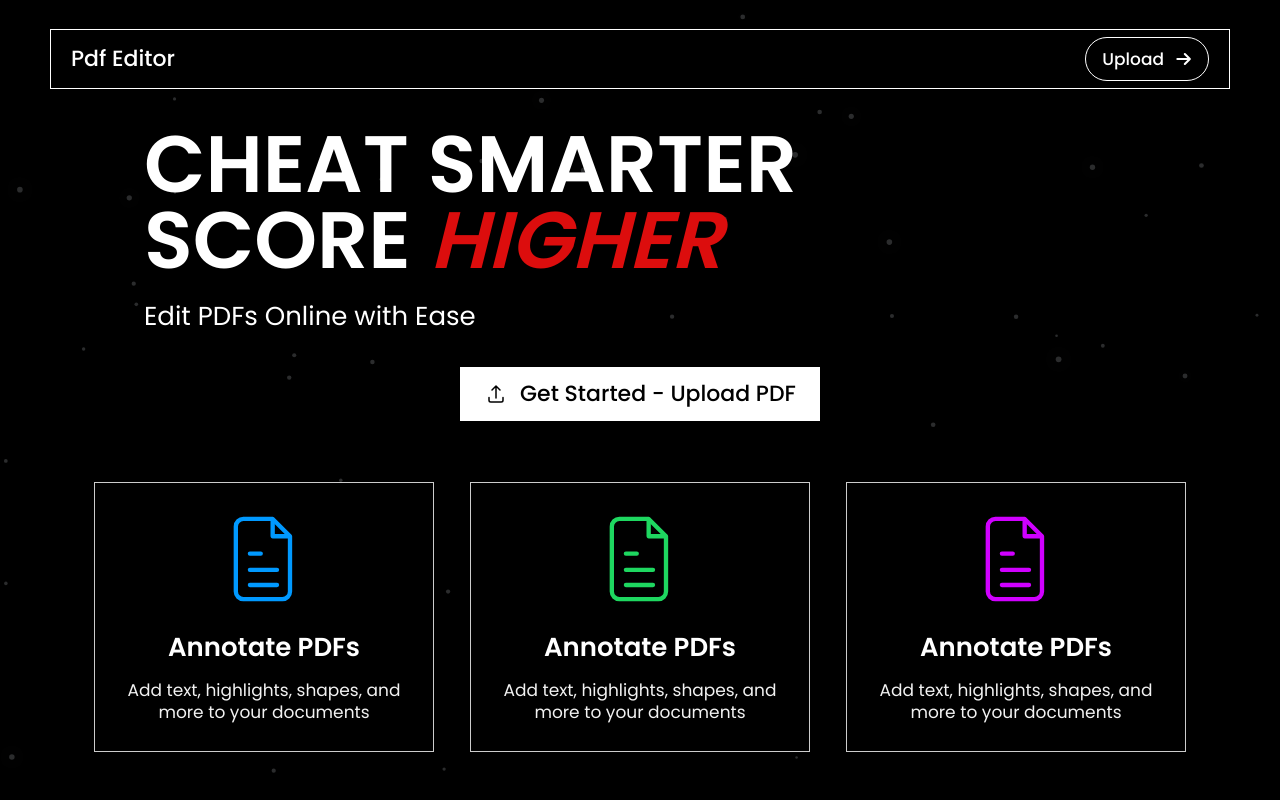
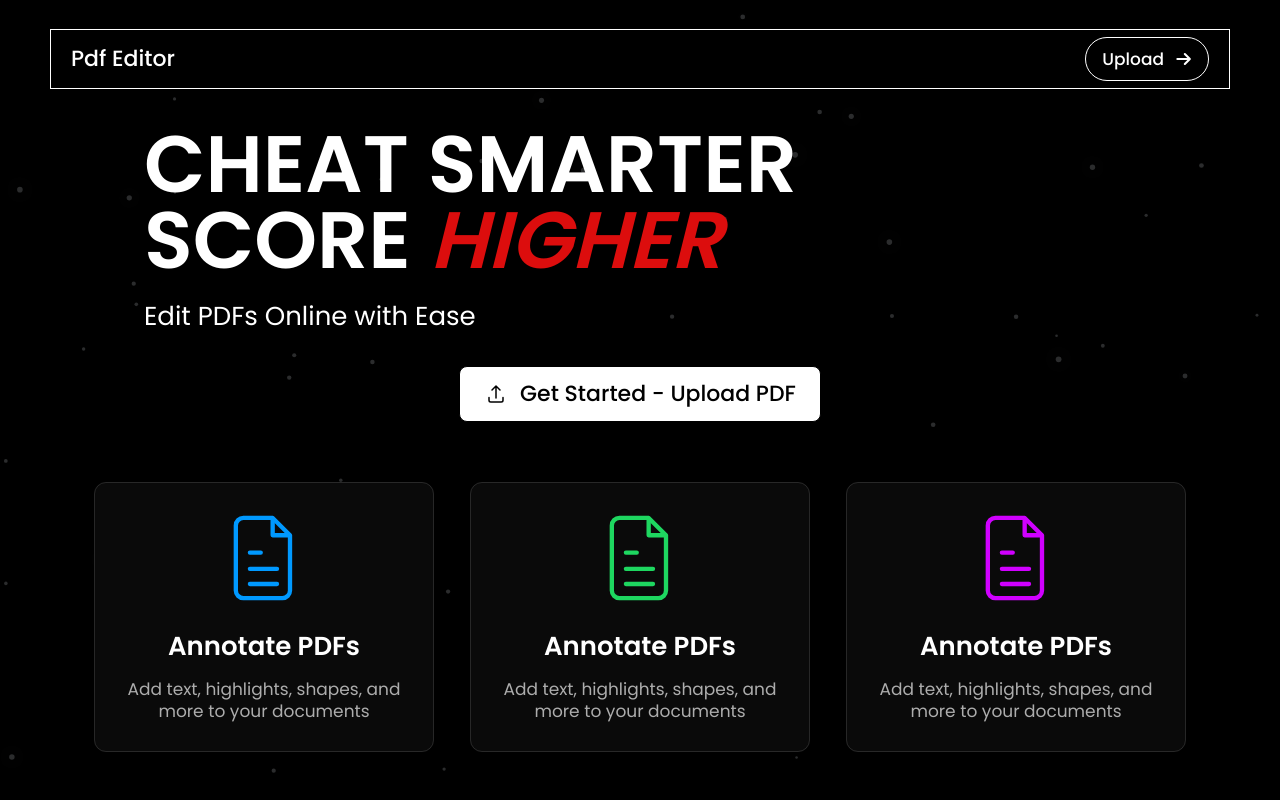
Before and after one commit to sinan404/pdf-rearranger, a React (Vite) app: page / in a window 1280 px wide. Built offline with nearby package versions, Linux system fonts and the light colour scheme.

Commit message:
added ambient glow

```diff
--- a/src/components/EditorHero.jsx
+++ b/src/components/EditorHero.jsx
@@ -1,3 +1,5 @@
+import { useCallback, useRef, useState } from 'react'
+
 const featureCards = [
     { accent: '#0099ff', title: 'Annotate PDFs' },
     { accent: '#1ed760', title: 'Annotate PDFs' },
@@ -39,19 +41,101 @@ function DocumentIcon({ accent }) {
     )
 }
 
-function FeatureCard({ accent, title }) {
+function FeatureCard({ accent, title, mouseX, mouseY }) {
+    const cardRef = useRef(null)
+    const [localX, setLocalX] = useState(0)
+    const [localY, setLocalY] = useState(0)
+    const [isNear, setIsNear] = useState(false)
+
+    const updatePosition = useCallback(() => {
+        if (!cardRef.current || mouseX === null || mouseY === null) {
+            setIsNear(false)
+            return
+        }
+        const rect = cardRef.current.getBoundingClientRect()
+        const x = mouseX - rect.left
+        const y = mouseY - rect.top
+        setLocalX(x)
+        setLocalY(y)
+
+        const nearPadding = 80
+        setIsNear(
+            mouseX >= rect.left - nearPadding &&
+            mouseX <= rect.right + nearPadding &&
+            mouseY >= rect.top - nearPadding &&
+            mouseY <= rect.bottom + nearPadding
+        )
+    }, [mouseX, mouseY])
+
+    // Update on each render when mouse coords change
+    if (mouseX !== null && mouseY !== null && cardRef.current) {
+        const rect = cardRef.current.getBoundingClientRect()
+        const x = mouseX - rect.left
+        const y = mouseY - rect.top
+        if (x !== localX || y !== localY) {
+            requestAnimationFrame(updatePosition)
+        }
+    }
+
     return (
-        <article className="flex h-[270px] w-[340px] flex-col items-center border border-white/80 bg-black px-8 pt-6 text-center">
-            <DocumentIcon accent={accent} />
-            <h3 className="mt-5 text-[26px] font-semibold leading-8 text-white">{title}</h3>
-            <p className="mt-4 max-w-[290px] text-[17px] leading-[22px] text-[#f2f2f2]">
-                Add text, highlights, shapes, and more to your documents
-            </p>
+        <article
+            ref={cardRef}
+            className="group relative flex h-[270px] w-[340px] flex-col items-center rounded-xl px-8 pt-6 text-center transition-transform duration-300 hover:scale-[1.03]"
+            style={{ background: '#0a0a0a' }}
+        >
+            {/* Spotlight border overlay */}
+            <div
+                className="pointer-events-none absolute inset-0 rounded-xl transition-opacity duration-300"
+                style={{
+                    opacity: isNear ? 1 : 0,
+                    background: `radial-gradient(280px circle at ${localX}px ${localY}px, ${accent}40, transparent 70%)`,
+                    WebkitMask: 'linear-gradient(#fff 0 0) content-box, linear-gradient(#fff 0 0)',
+                    WebkitMaskComposite: 'xor',
+                    maskComposite: 'exclude',
+                    padding: '1px',
+                }}
+            />
+
+            {/* Subtle ambient glow behind the card */}
+            <div
+                className="pointer-events-none absolute inset-0 rounded-xl transition-opacity duration-300"
+                style={{
+                    opacity: isNear ? 0.2 : 0,
+                    background: `radial-gradient(300px circle at ${localX}px ${localY}px, ${accent}, transparent 60%)`,
+                }}
+            />
+
+            {/* Resting border */}
+            <div
+                className="pointer-events-none absolute inset-0 rounded-xl border transition-opacity duration-300"
+                style={{
+                    borderColor: isNear ? 'transparent' : 'rgba(255,255,255,0.12)',
+                }}
+            />
+
+            {/* Content */}
+            <div className="relative z-10 flex flex-col items-center">
+                <DocumentIcon accent={accent} />
+                <h3 className="mt-5 text-[26px] font-semibold leading-8 text-white">{title}</h3>
+                <p className="mt-4 max-w-[290px] text-[17px] leading-[22px] text-[#f2f2f2]/70">
+                    Add text, highlights, shapes, and more to your documents
+                </p>
+            </div>
         </article>
     )
 }
 
 function EditorHero({ onFileSelect }) {
+    const [mouse, setMouse] = useState({ x: null, y: null })
+
+    function handleMouseMove(e) {
+        setMouse({ x: e.clientX, y: e.clientY })
+    }
+
+    function handleMouseLeave() {
+        setMouse({ x: null, y: null })
+    }
+
     function handleChange(e) {
         const file = e.target.files[0]
 
@@ -73,7 +157,7 @@ function EditorHero({ onFileSelect }) {
                     </p>
                 </div>
 
-                <label className="flex h-14 cursor-pointer items-center gap-3 border border-black bg-white px-6 text-[22px] font-medium leading-8 text-black transition-colors hover:bg-white/90">
+                <label className="flex h-14 cursor-pointer items-center gap-3 rounded-lg border border-black bg-white px-6 text-[22px] font-medium leading-8 text-black transition-colors hover:bg-white/90">
                     <UploadIcon />
                     <span>Get Started - Upload PDF</span>
                     <input
@@ -85,9 +169,18 @@ function EditorHero({ onFileSelect }) {
                 </label>
             </div>
 
-            <div className="flex w-full flex-wrap justify-center gap-9">
+            <div
+                className="flex w-full flex-wrap justify-center gap-9"
+                onMouseMove={handleMouseMove}
+                onMouseLeave={handleMouseLeave}
+            >
                 {featureCards.map((card) => (
-                    <FeatureCard key={card.accent} {...card} />
+                    <FeatureCard
+                        key={card.accent}
+                        {...card}
+                        mouseX={mouse.x}
+                        mouseY={mouse.y}
+                    />
                 ))}
             </div>
         </section>
```
